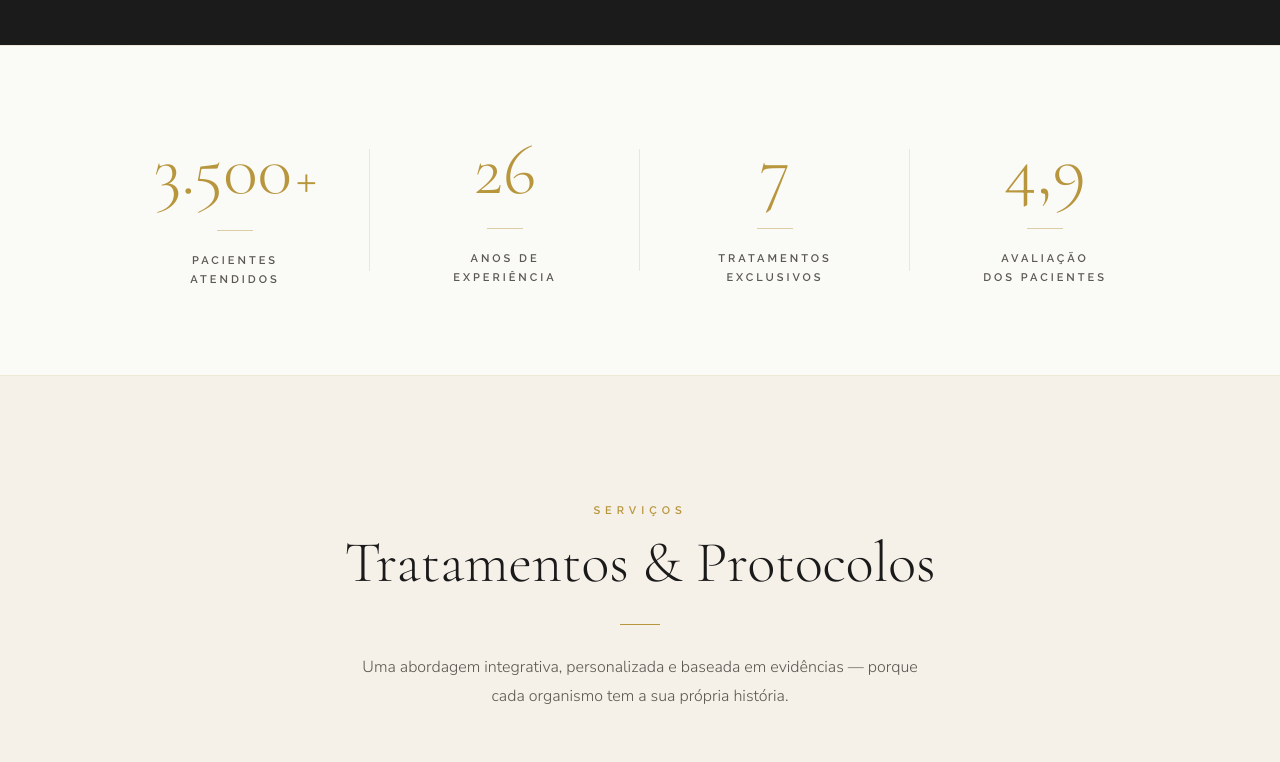
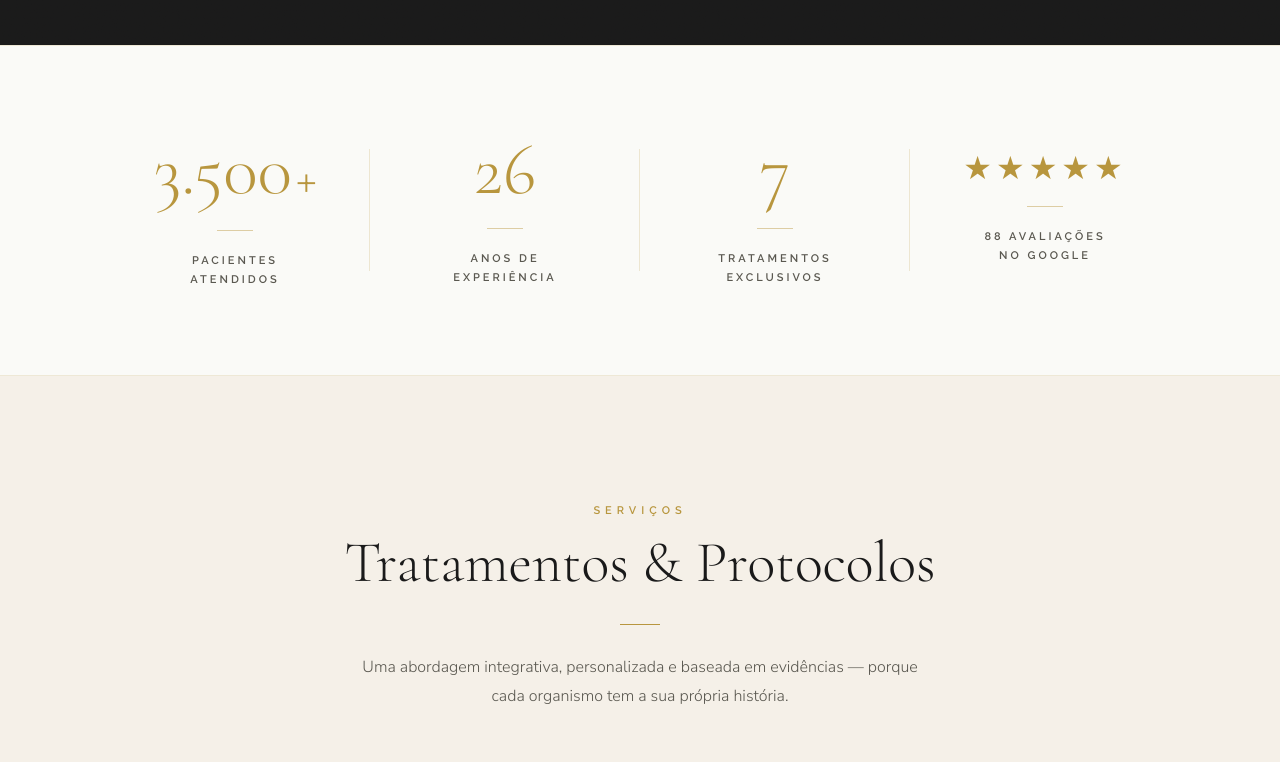
Before and after one commit to lacyalves16-sudo/site-dr-charles, a plain HTML site: page index.html in a window 1280 px wide. Shown: the part 1840-2602 px from the top of the page. Drawn offline with nearby package versions, Linux system fonts and the light colour scheme.

Commit message:
Avaliacao: 5 estrelas com base em 88 avaliacoes

```diff
--- a/index.html
+++ b/index.html
@@ -1208,6 +1208,14 @@
       color: var(--ouro);
       margin-left: 4px;
     }
+    .stat-stars {
+      font-size: 32px;
+      color: var(--ouro);
+      letter-spacing: 4px;
+      line-height: 1;
+      display: inline-block;
+      padding-top: 18px;
+    }
     .stat-sep {
       width: 36px;
       height: 1px;
@@ -1554,9 +1562,9 @@
         <span class="stat-label">Tratamentos<br>exclusivos</span>
       </div>
       <div class="stat-item reveal reveal-delay-4">
-        <div><span class="stat-num" data-counter="4.9" data-decimals="1">0</span></div>
+        <div><span class="stat-stars">★★★★★</span></div>
         <div class="stat-sep"></div>
-        <span class="stat-label">Avaliação<br>dos pacientes</span>
+        <span class="stat-label">88 avaliações<br>no Google</span>
       </div>
     </div>
   </div>
```
